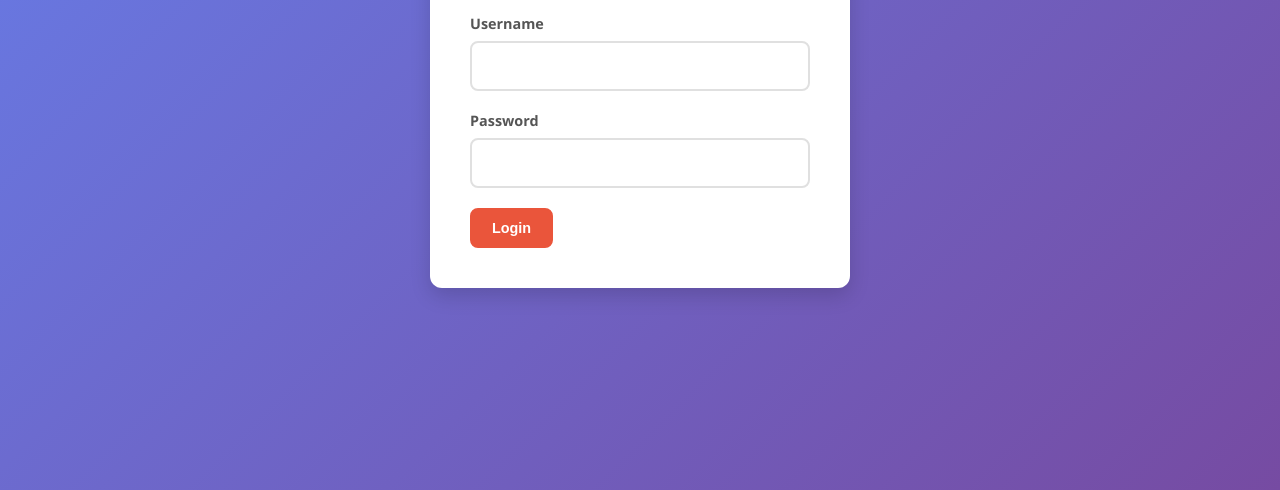
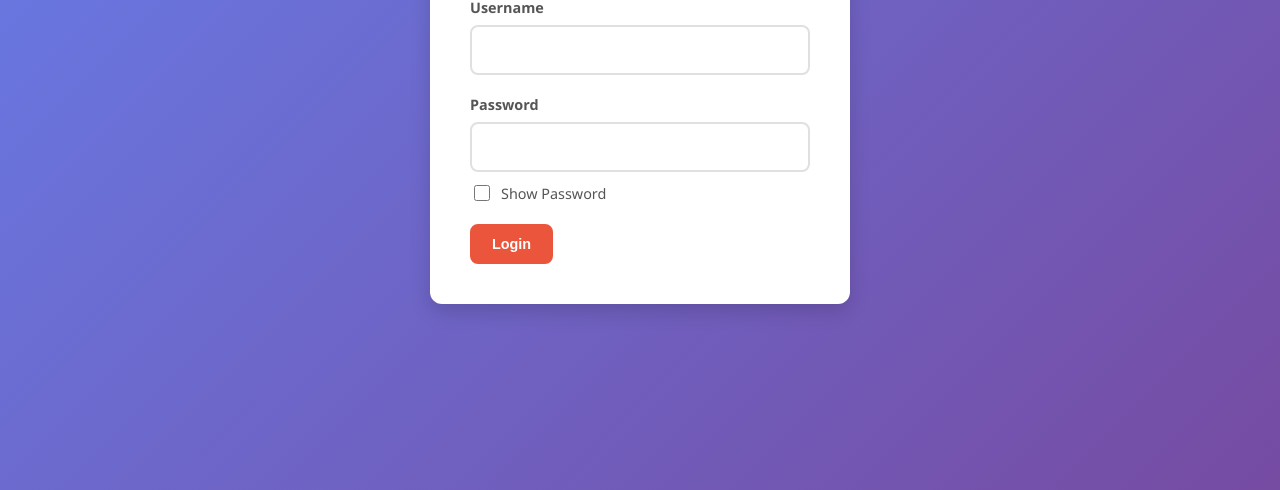
Before and after one commit to kaifgrit/Rifakat, a plain HTML site: page frontend-admin/login.html in a window 1280 px wide. Shown: the part 310-800 px from the top of the page. Drawn offline with Linux system fonts and the light colour scheme.

Commit message:
add show password button

```diff
--- a/frontend-admin/login.html
+++ b/frontend-admin/login.html
@@ -17,7 +17,12 @@
         <div class="form-group">
           <label for="password">Password</label>
           <input type="password" id="password" required />
-        </div>
+
+          <div class="show-password-container">
+            <input type="checkbox" id="show-password-toggle" />
+            <label for="show-password-toggle">Show Password</label>
+          </div>
+          </div>
         <button type="submit" class="btn">Login</button>
       </form>
     </div>
--- a/frontend-admin/login.js
+++ b/frontend-admin/login.js
@@ -8,6 +8,20 @@ document.addEventListener("DOMContentLoaded", () => {
     window.location.href = "dashboard.html";
     return;
   }
+
+  // --- START: NEWLY ADDED CODE FOR PASSWORD TOGGLE ---
+  const passwordInput = document.getElementById("password");
+  const showPasswordToggle = document.getElementById("show-password-toggle");
+
+  if (showPasswordToggle && passwordInput) {
+    showPasswordToggle.addEventListener("change", () => {
+      // If the checkbox is checked, show the password (set type to "text")
+      // Otherwise, hide it (set type to "password")
+      passwordInput.type = showPasswordToggle.checked ? "text" : "password";
+    });
+  }
+  // --- END: NEWLY ADDED CODE ---
+
 
   const loginForm = document.getElementById("login-form");
   const API_URL = `${config.API_URL}/auth/login`;
--- a/frontend-admin/style.css
+++ b/frontend-admin/style.css
@@ -562,3 +562,30 @@ hr {
 .btn-remove-image:hover {
   background-color: #c82333; /* darker danger */
 }
+
+
+/* --- START: NEWLY ADDED CODE --- */
+.show-password-container {
+  display: flex;
+  align-items: center;
+  margin-top: 10px;
+  gap: 8px; /* Adds space between the checkbox and the label */
+}
+
+.show-password-container label {
+  /* Override the default block label style from .form-group */
+  display: inline-block;
+  margin-bottom: 0;
+  font-weight: 500;
+  font-size: 0.9rem;
+  color: var(--text-light);
+  cursor: pointer;
+}
+
+.show-password-container input[type="checkbox"] {
+  width: 16px;
+  height: 16px;
+  cursor: pointer;
+  accent-color: var(--primary-color); /* Colors the checkbox */
+}
+/* --- END: NEWLY ADDED CODE --- */
```
